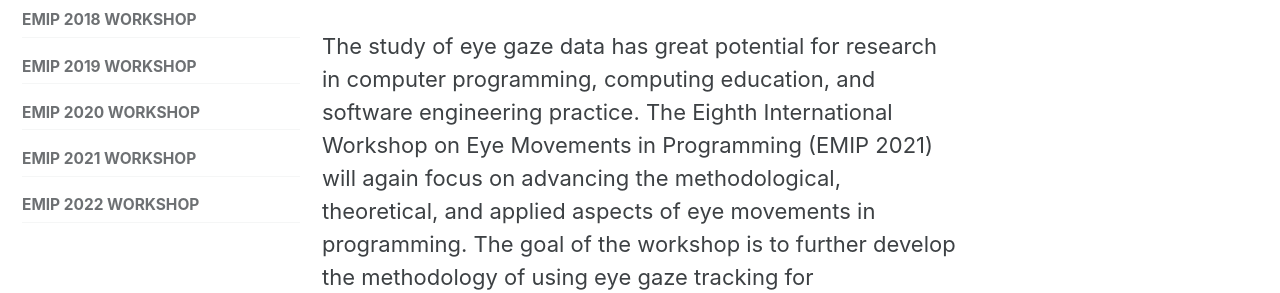
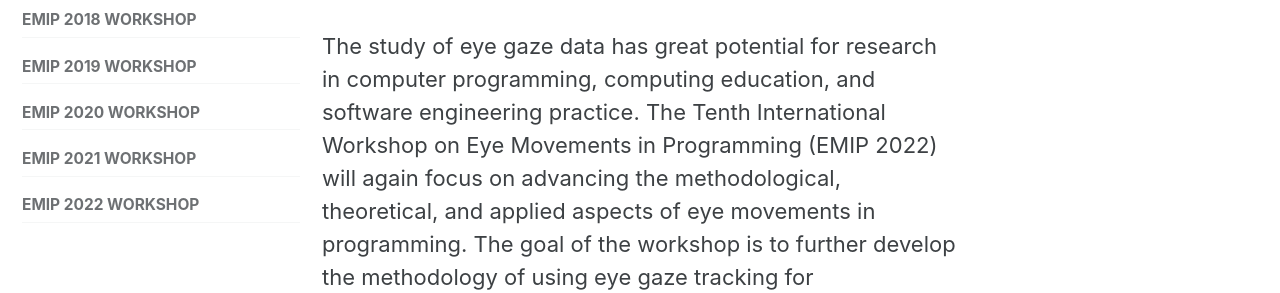
Before and after one commit to EMIPws/emipws.github.io, a Jekyll site: the page built from pages/workshop/emip-2022.md, in a window 1280 px wide and 900 px high. Shown: the part 293-586 px from the top of the window. Built offline with Jekyll 4.4.1, drawn with Linux system fonts in a browser that asks for light colours; cached includes are drawn as plain includes; some of the changed text lies outside the part shown.

Commit message:
Update emip-2022.md

```diff
--- a/pages/workshop/emip-2022.md
+++ b/pages/workshop/emip-2022.md
@@ -9,7 +9,7 @@ sidebar:
 
 The Tenth International Workshop on Eye Movements in Programming 2022 will be held on **May 21th - May 29 2022 (TBD)**. It is co-located with the [44th International Conference on Software Engineering (ICSE 2022)](https://conf.researchr.org/home/icse-2022/).
 
-The study of eye gaze data has great potential for research in computer programming, computing education, and software engineering practice. The Eighth International Workshop on Eye Movements in Programming (EMIP 2021) will again focus on advancing the methodological, theoretical, and applied aspects of eye movements in programming. The goal of the workshop is to further develop the methodology of using eye gaze tracking for programming, both theoretically and in applications. What can gaze behavior tell us about cognitive processes during programming? This question enables us to understand the role of human factors involved in programming.
+The study of eye gaze data has great potential for research in computer programming, computing education, and software engineering practice. The Tenth International Workshop on Eye Movements in Programming (EMIP 2022) will again focus on advancing the methodological, theoretical, and applied aspects of eye movements in programming. The goal of the workshop is to further develop the methodology of using eye gaze tracking for programming, both theoretically and in applications. What can gaze behavior tell us about cognitive processes during programming? This question enables us to understand the role of human factors involved in programming.
 
 # Topics of Interest
 We invite contributions analyzing gaze behavior of activities related to programming, such as code reading and debugging, social aspects, vision, and educational perspectives. These may include, but are not limited to, the role of emotions in programming, vision-based models, readability, and new theories of program comprehension. Contributions are expected to present implications to software engineering practice or programming education. Specific topics of interest include, but are not limited to:
```
